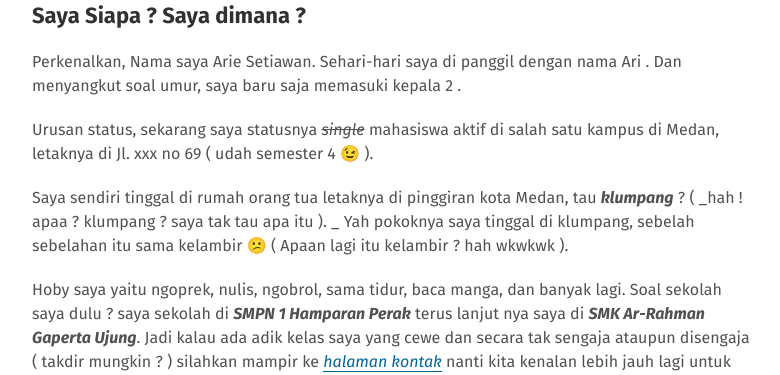
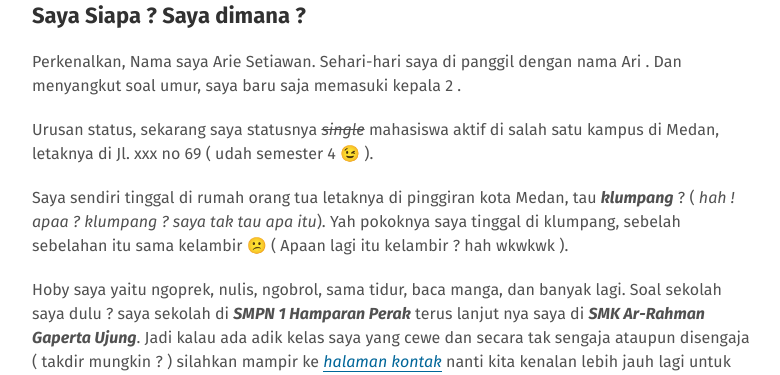
Before and after one commit to Arietux/arietux.github.com, a Jekyll site: the page built from about.md, in a window 1280 px wide. Shown: the part 696-1071 px from the top of the page, without its empty margins (248-1028 px from the left). Built offline with Jekyll 4.4.1, drawn with Linux system fonts in a browser that asks for light colours; nearby versions of some CDN libraries; Markdown is read by kramdown in place of the engine named in the settings.

Commit message:
mass commit fiuuh

```diff
--- a/about.md
+++ b/about.md
@@ -15,7 +15,7 @@ Perkenalkan, Nama saya Arie Setiawan. Sehari-hari saya di panggil dengan nama Ar
 
 Urusan status, sekarang saya statusnya <del>_single_</del> mahasiswa aktif di salah satu kampus di Medan, letaknya di Jl. xxx no 69 ( udah semester 4 😉  ).
 
-Saya sendiri tinggal di rumah orang tua letaknya di pinggiran kota Medan, tau _**klumpang**_ ? ( _hah ! apaa ? klumpang ? saya tak tau apa itu ). _ Yah pokoknya saya tinggal di klumpang, sebelah sebelahan itu sama kelambir  😕 ( Apaan lagi itu kelambir ? hah wkwkwk ).
+Saya sendiri tinggal di rumah orang tua letaknya di pinggiran kota Medan, tau _**klumpang**_ ? ( _hah ! apaa ? klumpang ? saya tak tau apa itu_). Yah pokoknya saya tinggal di klumpang, sebelah sebelahan itu sama kelambir  😕 ( Apaan lagi itu kelambir ? hah wkwkwk ).
 
 Hoby saya yaitu  ngoprek, nulis, ngobrol, sama tidur, baca manga, dan banyak lagi. Soal sekolah saya dulu ? saya sekolah di _**SMPN 1 Hamparan Perak**_ terus lanjut nya saya di _**SMK Ar-Rahman Gaperta Ujung**_. Jadi kalau ada adik kelas saya yang cewe dan secara tak sengaja ataupun disengaja ( takdir mungkin ? ) silahkan mampir ke [_halaman kontak_][2] nanti kita kenalan lebih jauh lagi   untuk yang cowo boleh juga ngekontak saya, tapi jangan aneh-aneh  😯
 
--- a/public/css/style.css
+++ b/public/css/style.css
@@ -257,7 +257,7 @@ tbody tr:nth-child(odd) th { background-color: #f9f9f9 }
 .page,
 .post { margin-bottom: 4em }
 .post img {
-    text-align: center;
+    margin: auto;
 }
 .wrap {
     position: relative;
```
